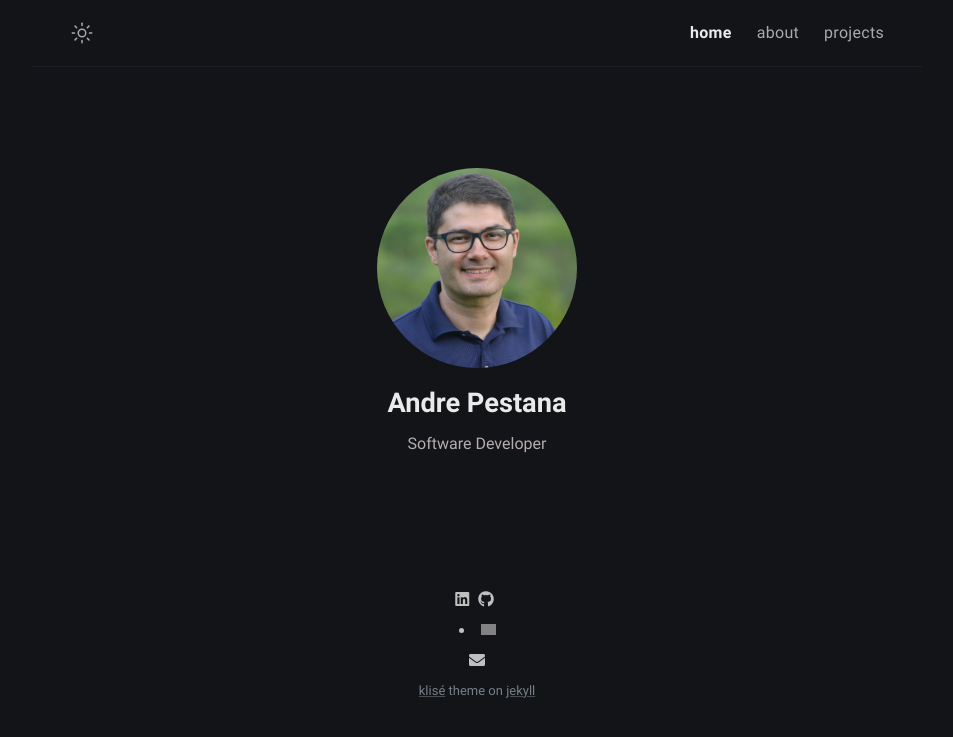
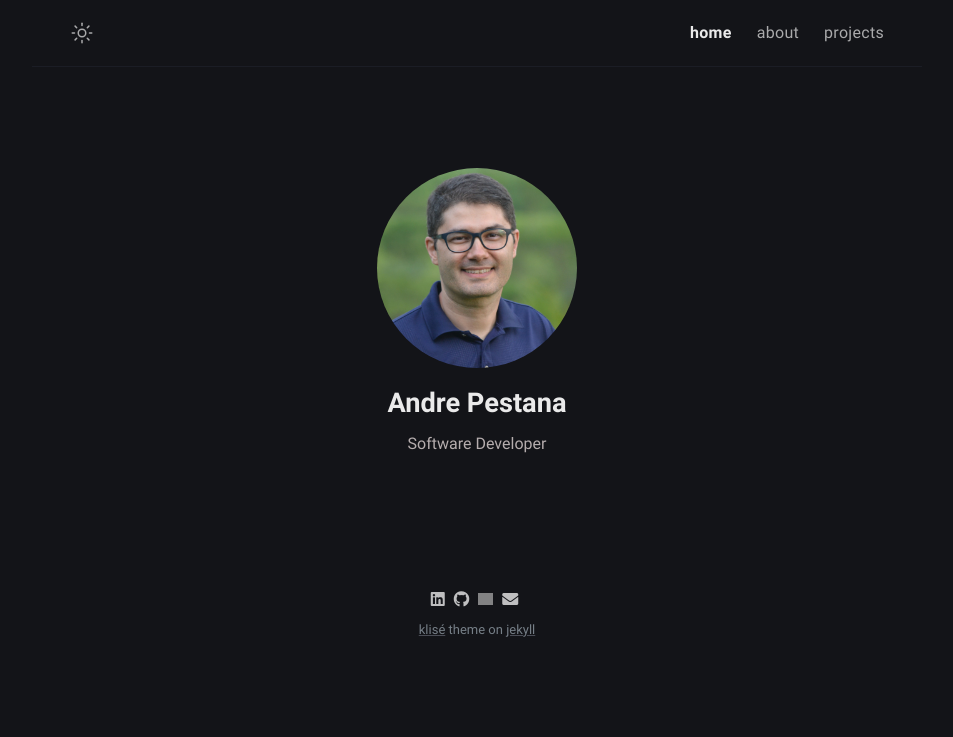
Before and after one commit to andrepestana/andrepestana.github.io.old, a Jekyll site: the page built from index.md, in a window 1280 px wide. Shown: the top 737 px of the page, without its empty margins (163-1116 px from the left). Built offline with Jekyll 4.4.1, drawn with Linux system fonts in a browser that asks for light colours; grey boxes are pictures that could not be loaded.

Commit message:
Update footer.html

```diff
--- a/_includes/footer.html
+++ b/_includes/footer.html
@@ -2,17 +2,16 @@
   <a class="footer_item" href="https://www.linkedin.com/in/andrepestana/"><i class="fab fa-linkedin"></i></a>
   <a class="footer_item" href="https://github.com/andrepestana"><i class="fab fa-github"></i></a>
   <a class="footer_item" href="https://www.duolingo.com/profile/SuperPestana">
-    <li>
+    <li style="-webkit-font-smoothing: antialiased;
+                display: inline-block;
+                font-style: normal;
+                font-variant: normal;
+                text-rendering: auto;
+                line-height: 1;
+                list-style-type: none;">
       <img src="https://vignette.wikia.nocookie.net/duolingo/images/e/e7/Duolingo_Icon_Variants_3-04.png/revision/latest?cb=20150524024756"
            width="15"
-           style="margin-top: -4px;
-                  -webkit-font-smoothing: antialiased;
-                  display: inline-block;
-                  font-style: normal;
-                  font-variant: normal;
-                  text-rendering: auto;
-                  line-height: 1;
-                  list-style-type: none;">
+           style="margin-top: -4px;">
     </li>
   </a>
   <a class="footer_item" href="mailto:andrepestana@gmail.com"><i class="fa fa-envelope"></i></a>
```
